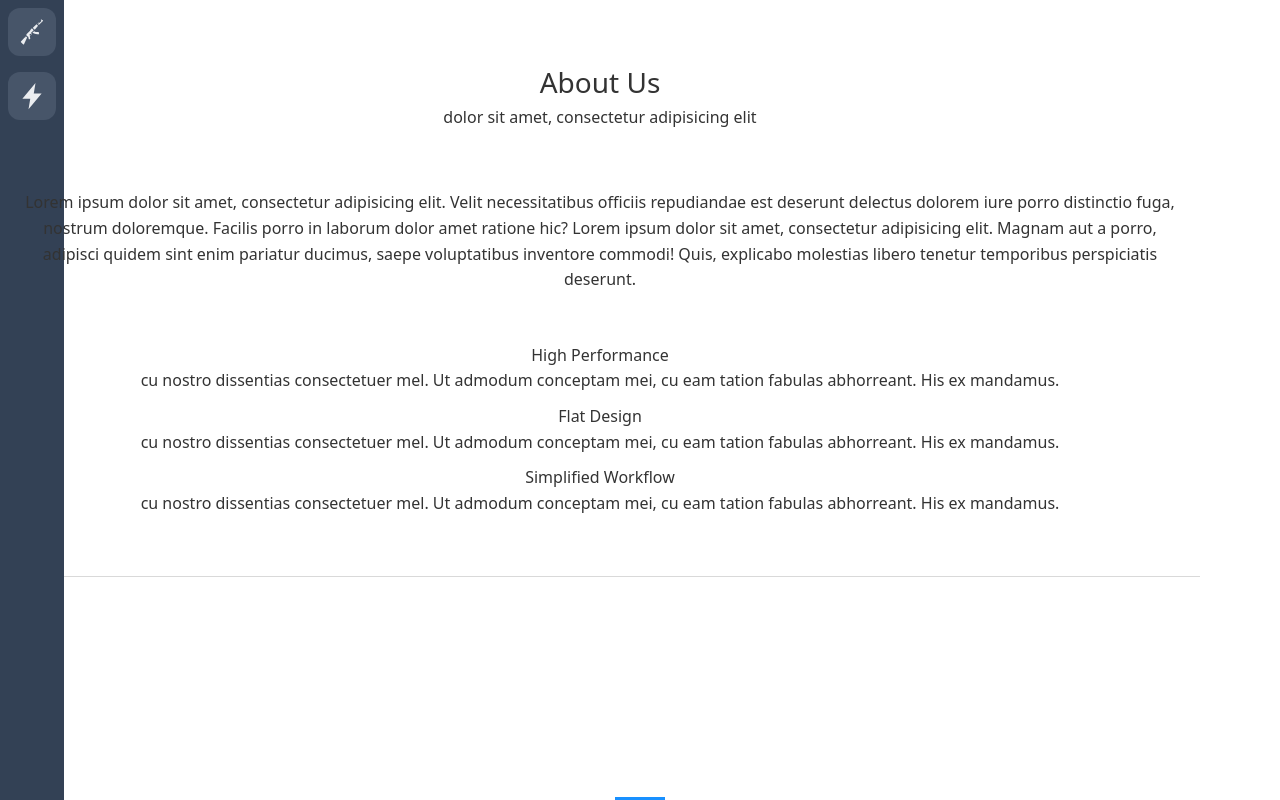
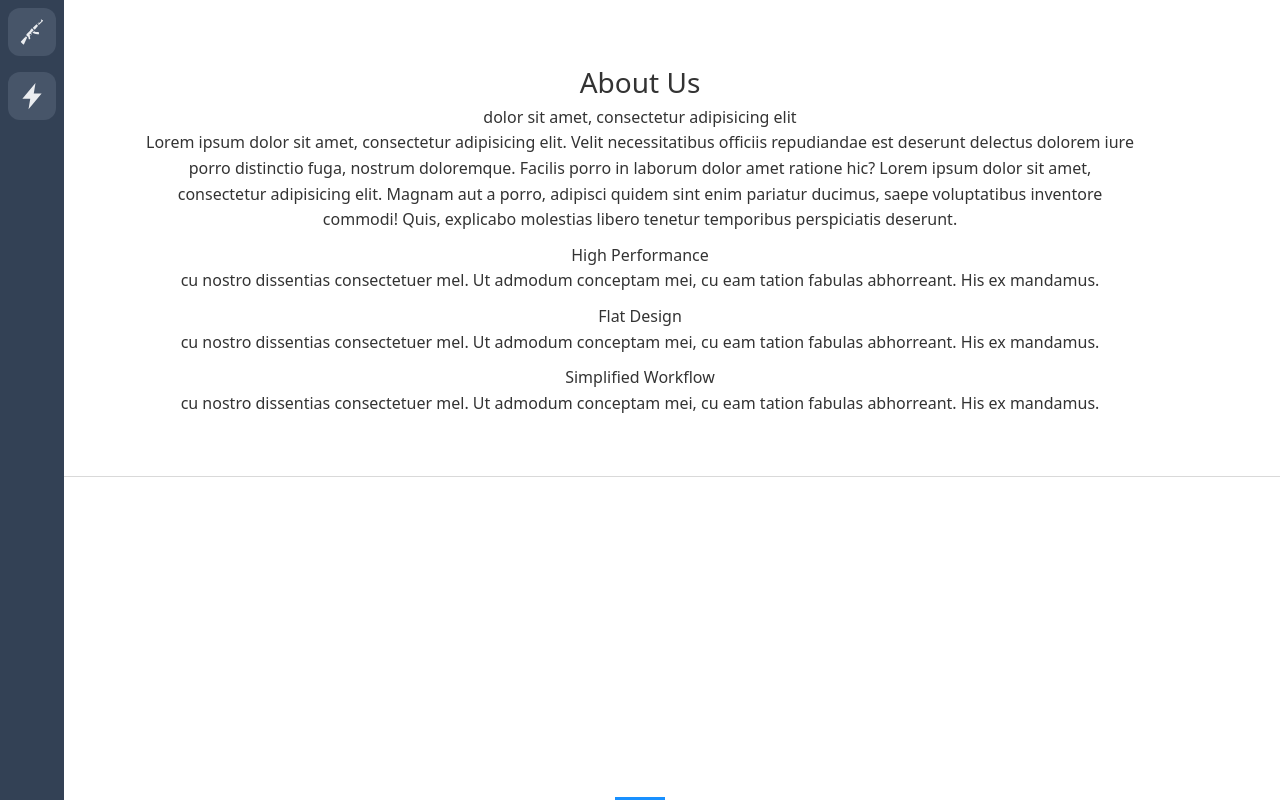
Before and after one commit to maph420/maph420.github.io, a React (Create React App) app: page / in a window 1280 px wide. Built offline with nearby package versions, Linux system fonts and the light colour scheme.

Commit message:
working centered title

```diff
--- a/src/index.css
+++ b/src/index.css
@@ -7,7 +7,7 @@
         @apply relative flex items-center justify-center h-12 w-12 mt-2 mb-2 mx-auto hover:bg-green-500 bg-slate-600 rounded-xl hover:rounded-3xl transition-all duration-300 ease-linear cursor-pointer;
     }
     .sidebar-tooltip {
-        @apply absolute w-auto p-2 m-2 min-w-max left-14 rounded-md shadow-md text-white bg-gray-900 text-xs font-bold transition-all duration-100 scale-0 origin-left;
+        @apply absolute w-auto h-auto p-2 m-2 min-w-max left-14 rounded-md shadow-md text-white bg-gray-900 text-xs font-bold transition-all duration-100 scale-0 origin-left;
     }
 
     body {
@@ -19,7 +19,7 @@
 
       .container-fluid {
         margin: 0 auto;
-        max-width: 1200px;
+        max-width: 80%;
         padding: 0 15px;
       }
 
@@ -48,9 +48,10 @@
       ------------
       */
       .titleHolder {
+
         text-align: center;
-        padding: 0 0 20px;
-        margin: 0 0 40px;
+        display: table;
+        margin: 0 auto;
       }
 
       .titleHolder:after {
@@ -214,9 +215,7 @@
         height: 100vh;
       }
 
-      .heroBlock .container-fluid {
-        display: block !important;
-      }
+
 
       .heroBlock .ant-carousel,
       .heroBlock .ant-carousel div {
@@ -272,9 +271,8 @@
       -----
       */
       .aboutBlock .contentHolder {
-        position: sticky;
+        position: relative;
         text-align: center;
-        margin: 0 0 50px;
       }
 
       .aboutBlock .icon {
```
